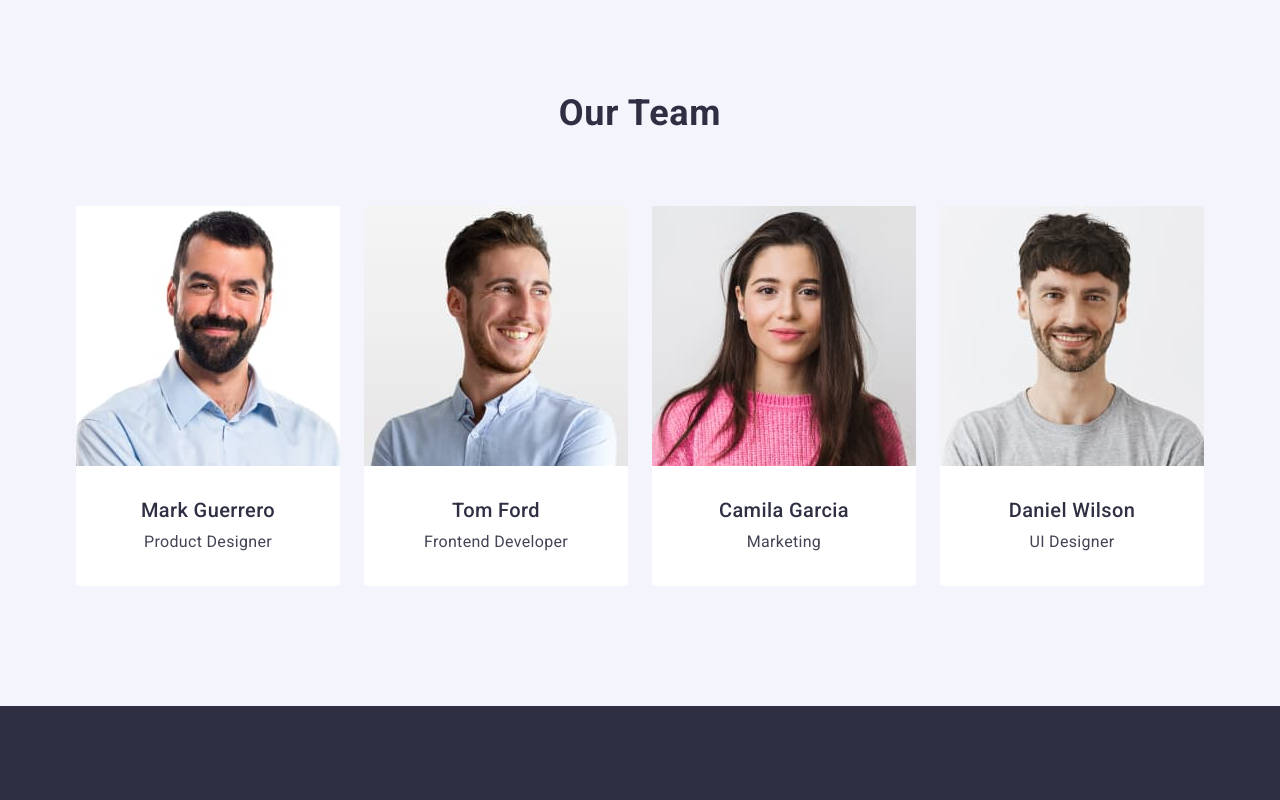
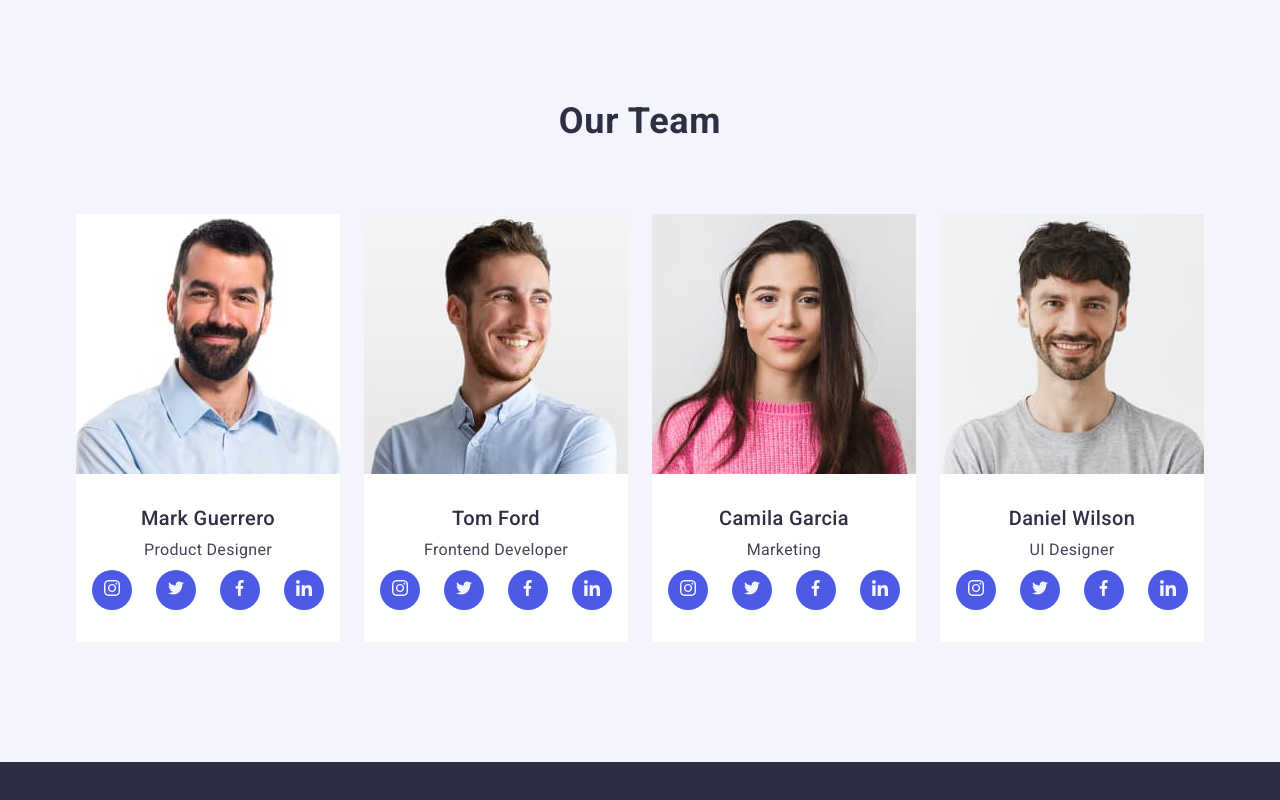
Before and after one commit to ViktoriaTorianik/goit-homework4, a plain HTML site: page index.html in a window 1280 px wide. Shown: the part 1713-2513 px from the top of the page. Drawn offline with nearby package versions, Linux system fonts and the light colour scheme.

Commit message:
Our Team- social

```diff
--- a/css/styles.css
+++ b/css/styles.css
@@ -242,6 +242,7 @@ letter-spacing: 0.02em;
     color: var(--basic-font);
 line-height: 1.5;
 letter-spacing: 0.02em;
+margin-bottom: 8px;
 }
 /* What are we doing */
 
@@ -294,6 +295,34 @@ text-transform: capitalize;
     text-align: center;
 }
 
+/* social -соцсети */
+
+.social-list{
+display: flex;
+gap: 24px;
+}
+
+.social-link{
+
+}
+
+.social-icon{
+width: 16px;
+height: 16px;
+}
+
+.social-item{
+    display: flex;
+    width: 40px;
+    height: 40px;
+    border-radius: 50%;
+    background-color: var(--color-brand);
+    align-items: center;
+    justify-content: center;
+}
+.social-item:hover{
+    background-color: var(--background-color-button);
+}
 /* footer */
 
 .footer{
@@ -385,6 +414,7 @@ letter-spacing: 0.02em;
 font-size: 16px;
 line-height: 1.5;
 letter-spacing: 0.02em;
+
 }
 .filter-link{
     text-decoration: none;
--- a/index.html
+++ b/index.html
@@ -150,6 +150,12 @@
             <div class="team-box">
             <h3 class="scroll">Mark Guerrero</h3>
             <p class="scroll-text">Product Designer</p>
+            <ul class="social-list list">
+              <li class="social-item"><a href="" class="social-link"><svg class="social-icon"><use href="./images/icons (1).svg#icon-instagram"></use></svg></a></li>
+              <li class="social-item"><a href="" class="social-link"><svg class="social-icon"><use href="./images/icons (1).svg#icon-twitter"></use></svg></a></li>
+              <li class="social-item"><a href="" class="social-link"><svg class="social-icon"><use href="./images/icons (1).svg#icon-facebook"></use></svg></a></li>
+              <li class="social-item"><a href="" class="social-link"><svg class="social-icon"><use href="./images/icons (1).svg#icon-linkedin"></use></svg></a></li>
+            </ul>
           </div>
           </li>
           <li class="card-worker">
@@ -157,6 +163,12 @@
             <div class="team-box">
             <h3 class="scroll">Tom Ford</h3>
             <p class="scroll-text">Frontend Developer</p>
+            <ul class="social-list list">
+              <li class="social-item"><a href="" class="social-link"><svg class="social-icon"><use href="./images/icons (1).svg#icon-instagram"></use></svg></a></li>
+              <li class="social-item"><a href="" class="social-link"><svg class="social-icon"><use href="./images/icons (1).svg#icon-twitter"></use></svg></a></li>
+              <li class="social-item"><a href="" class="social-link"><svg class="social-icon"><use href="./images/icons (1).svg#icon-facebook"></use></svg></a></li>
+              <li class="social-item"><a href="" class="social-link"><svg class="social-icon"><use href="./images/icons (1).svg#icon-linkedin"></use></svg></a></li>
+            </ul>
           </div>
           </li>
           <li class="card-worker">
@@ -169,6 +181,12 @@
             <div class="team-box">
             <h3 class="scroll">Camila Garcia</h3>
             <p class="scroll-text">Marketing</p>
+            <ul class="social-list list">
+              <li class="social-item"><a href="" class="social-link"><svg class="social-icon"><use href="./images/icons (1).svg#icon-instagram"></use></svg></a></li>
+              <li class="social-item"><a href="" class="social-link"><svg class="social-icon"><use href="./images/icons (1).svg#icon-twitter"></use></svg></a></li>
+              <li class="social-item"><a href="" class="social-link"><svg class="social-icon"><use href="./images/icons (1).svg#icon-facebook"></use></svg></a></li>
+              <li class="social-item"><a href="" class="social-link"><svg class="social-icon"><use href="./images/icons (1).svg#icon-linkedin"></use></svg></a></li>
+            </ul>
           </div>
           </li>
           <li class="card-worker">
@@ -181,6 +199,12 @@
             <div class="team-box">
             <h3 class="scroll">Daniel Wilson</h3>
             <p class="scroll-text">UI Designer</p>
+            <ul class="social-list list">
+              <li class="social-item"><a href="" class="social-link"><svg class="social-icon"><use href="./images/icons (1).svg#icon-instagram"></use></svg></a></li>
+              <li class="social-item"><a href="" class="social-link"><svg class="social-icon"><use href="./images/icons (1).svg#icon-twitter"></use></svg></a></li>
+              <li class="social-item"><a href="" class="social-link"><svg class="social-icon"><use href="./images/icons (1).svg#icon-facebook"></use></svg></a></li>
+              <li class="social-item"><a href="" class="social-link"><svg class="social-icon"><use href="./images/icons (1).svg#icon-linkedin"></use></svg></a></li>
+            </ul>
           </div>
           </li>
         </ul>
```
